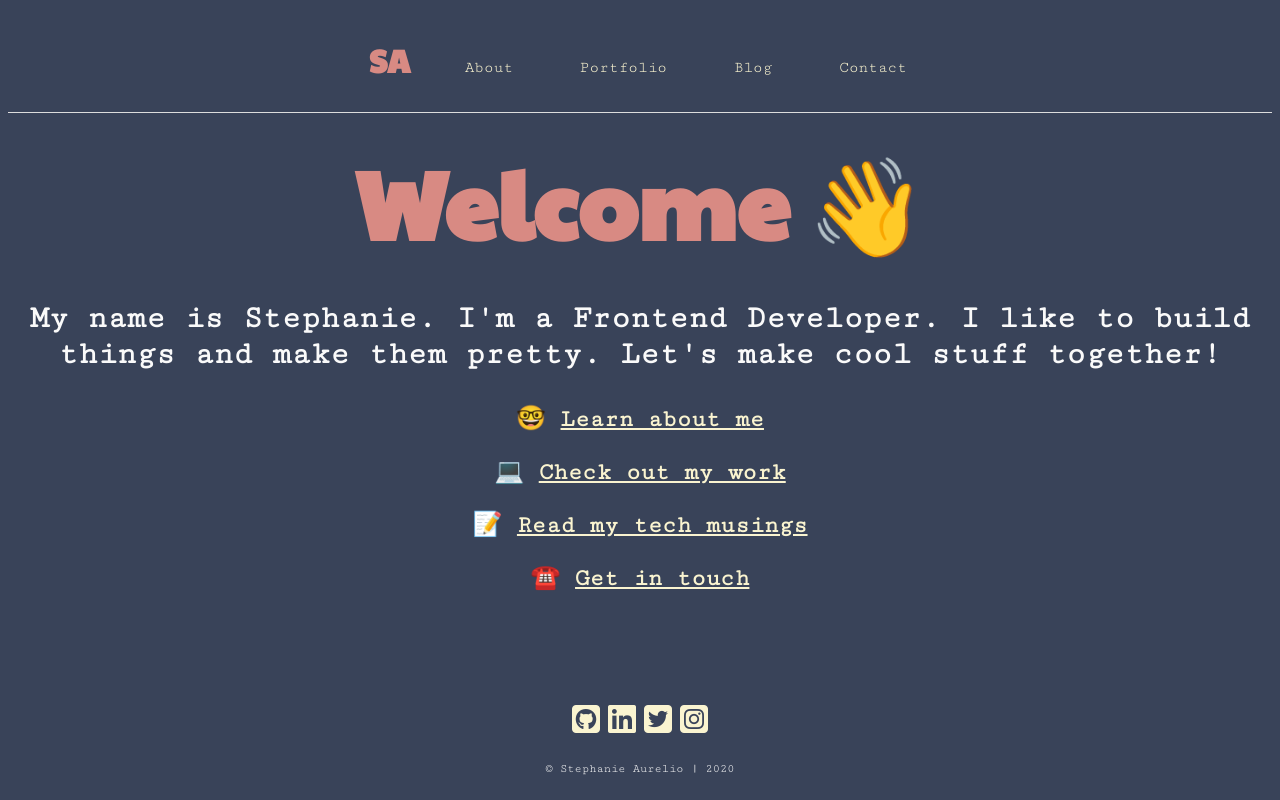
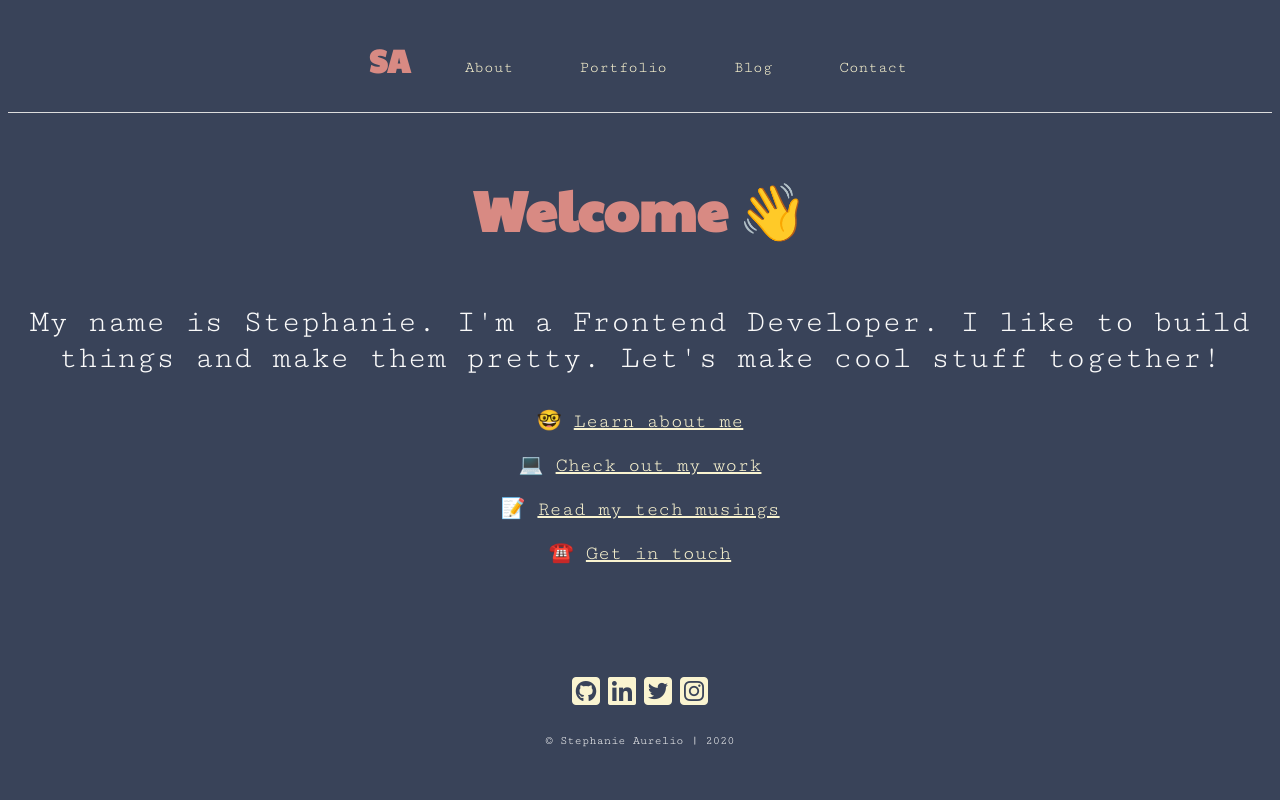
Before and after one commit to stephmarie17/react-portfolio, a React (Create React App) app: page / in a window 1280 px wide. Built offline with nearby package versions, Linux system fonts and the light colour scheme; the HTML template or start-up script is replaced by a standard one.

Commit message:
fix header text size on hero

```diff
--- a/src/components/details/Hero.css
+++ b/src/components/details/Hero.css
@@ -7,10 +7,16 @@
 }
 
 .hero-text {
-  font-size: 1em !important;
+  font-size: 2em !important;
   color: #fafafa;
 }
 
 .hero-link {
-  font-size: 0.75em;
+  font-size: 1.25em;
 }
+
+@media only screen and (max-width: 500px) {
+  .hero-text {
+    font-size: 1em !important;
+  }
+}
--- a/src/components/details/Hero.js
+++ b/src/components/details/Hero.js
@@ -5,13 +5,15 @@ import { Link } from '@reach/router';
 const Hero = () => {
   return (
     <div className="hero">
-      <h1>
+      <header>
         <span className="hero-header">
-          Welcome{' '}
+          <h3>Welcome{' '}
           <span role="img" aria-label="wave hello">
             👋
           </span>
+          </h3>
         </span>
+      </header>
         <p className="hero-text">
           My name is Stephanie. I'm a Frontend Developer. I like to build things
           and make them pretty. Let's make cool stuff together!
@@ -40,7 +42,7 @@ const Hero = () => {
           </span>
           <Link to="/contact">Get in touch</Link>
         </p>
-      </h1>
+
     </div>
   );
 };
```
